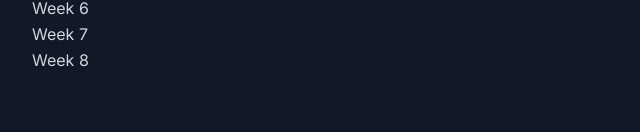
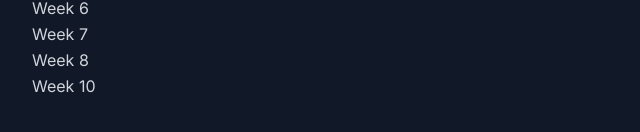
Before and after one commit to Ccrewe92/cprg306-assignments, a Next.js app: page / in a window 1280 px wide. Shown: the part 288-420 px from the top of the page, without its empty margins (0-640 px from the left). Built offline with nearby package versions, Linux system fonts and the light colour scheme.

Commit message:
Update page.js

```diff
--- a/app/page.js
+++ b/app/page.js
@@ -31,6 +31,9 @@ export default function Page() {
             <Link href="/week8" className="text-gray-300 hover:text-orange-500 transition duration-200 ease-in-out transform hover:scale-100">
                 Week 8
             </Link>
+            <Link href="/week10" className="text-gray-300 hover:text-orange-500 transition duration-200 ease-in-out transform hover:scale-100">
+                Week 10
+            </Link>
         </div>
     </main>
   );
```
